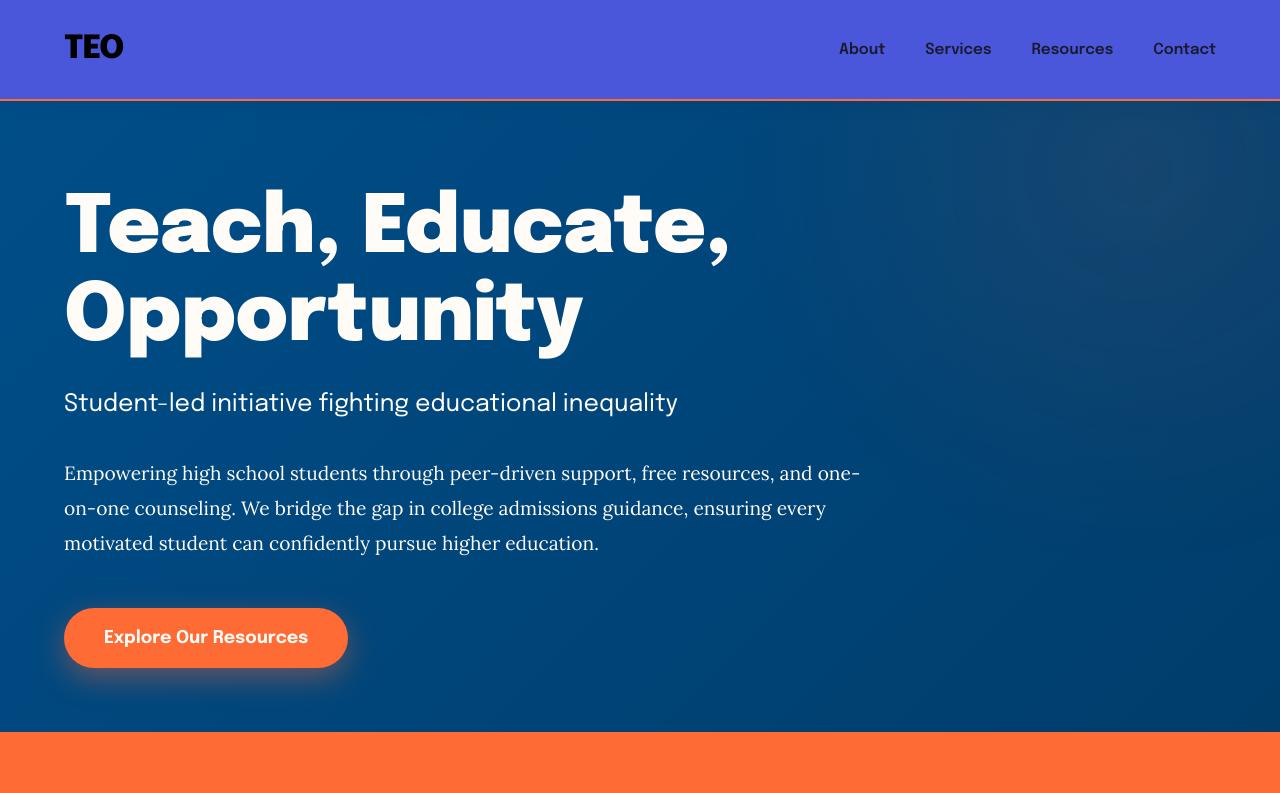
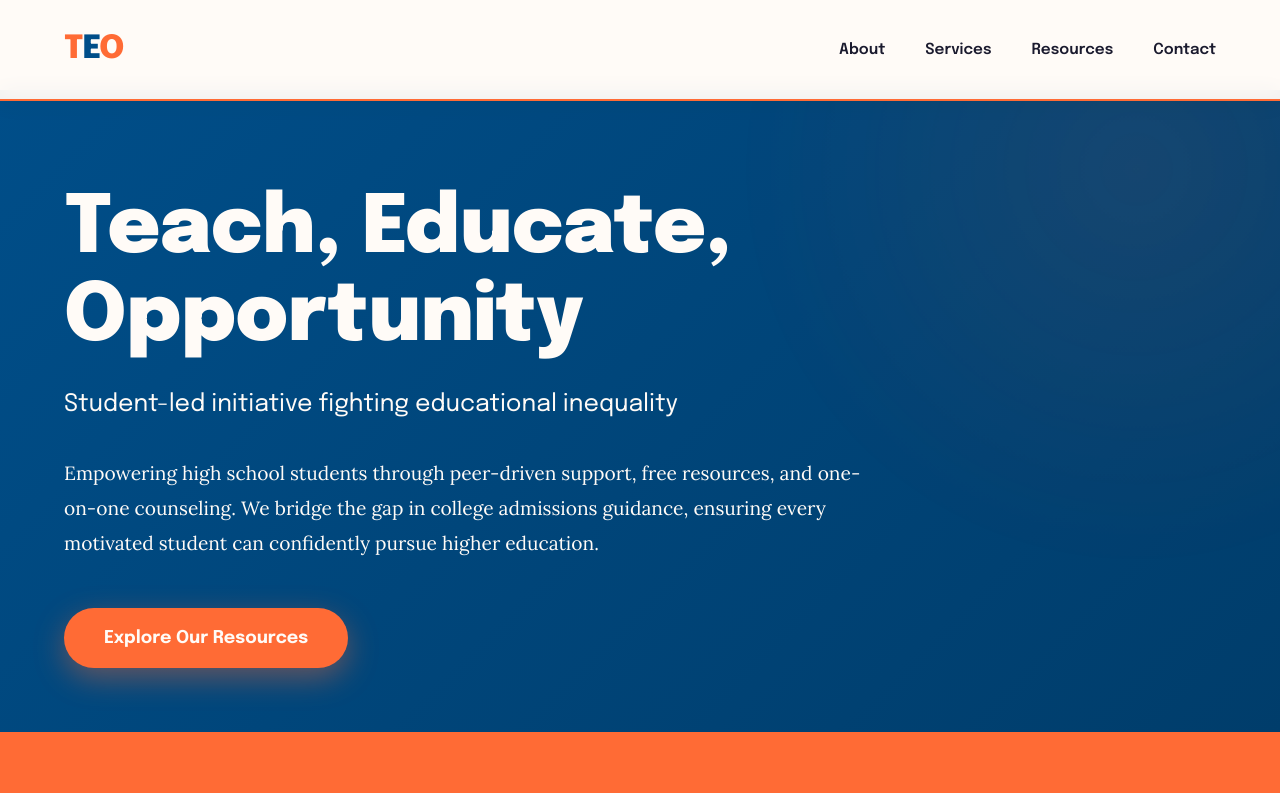
Before and after one commit to areyes9-ND/TEO, a plain HTML site: page ACT_SAT_Prep.html in a window 1280 px wide. Shown: the top 793 px of the page. Drawn offline with Linux system fonts and the light colour scheme.

Commit message:
Update navigation styles and colors

```diff
--- a/ACT_SAT_Prep.html
+++ b/ACT_SAT_Prep.html
@@ -41,7 +41,7 @@
             position: fixed;
             top: 0;
             width: 100%;
-            background: rgba(75, 87, 219);
+            background: rgba(255, 251, 247, 0.95);
             backdrop-filter: blur(10px);
             z-index: 1000;
             padding: 1.5rem 5%;
@@ -60,13 +60,13 @@
         nav .logo {
             font-size: 2rem;
             font-weight: 900;
-            color: #000000;
+            color: var(--primary);
             text-decoration: none;
             letter-spacing: -1px;
         }
 
         nav .logo span {
-            color: #000000;
+            color: var(--secondary);
         }
 
         nav ul {
@@ -86,7 +86,7 @@
         }
 
         nav a:hover {
-            color: #4B57DB;
+            color: var(--primary);
         }
 
         nav a::after {
```
